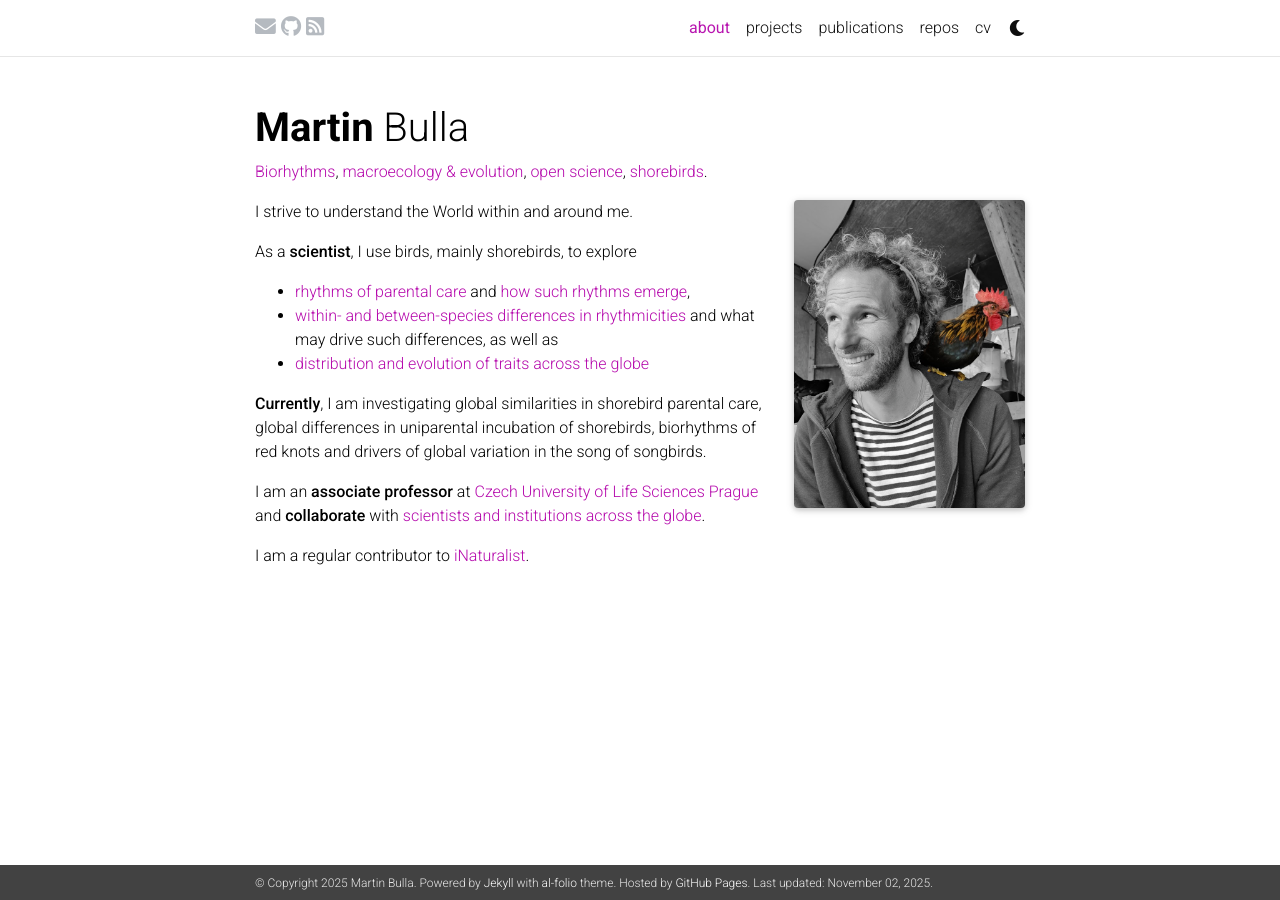
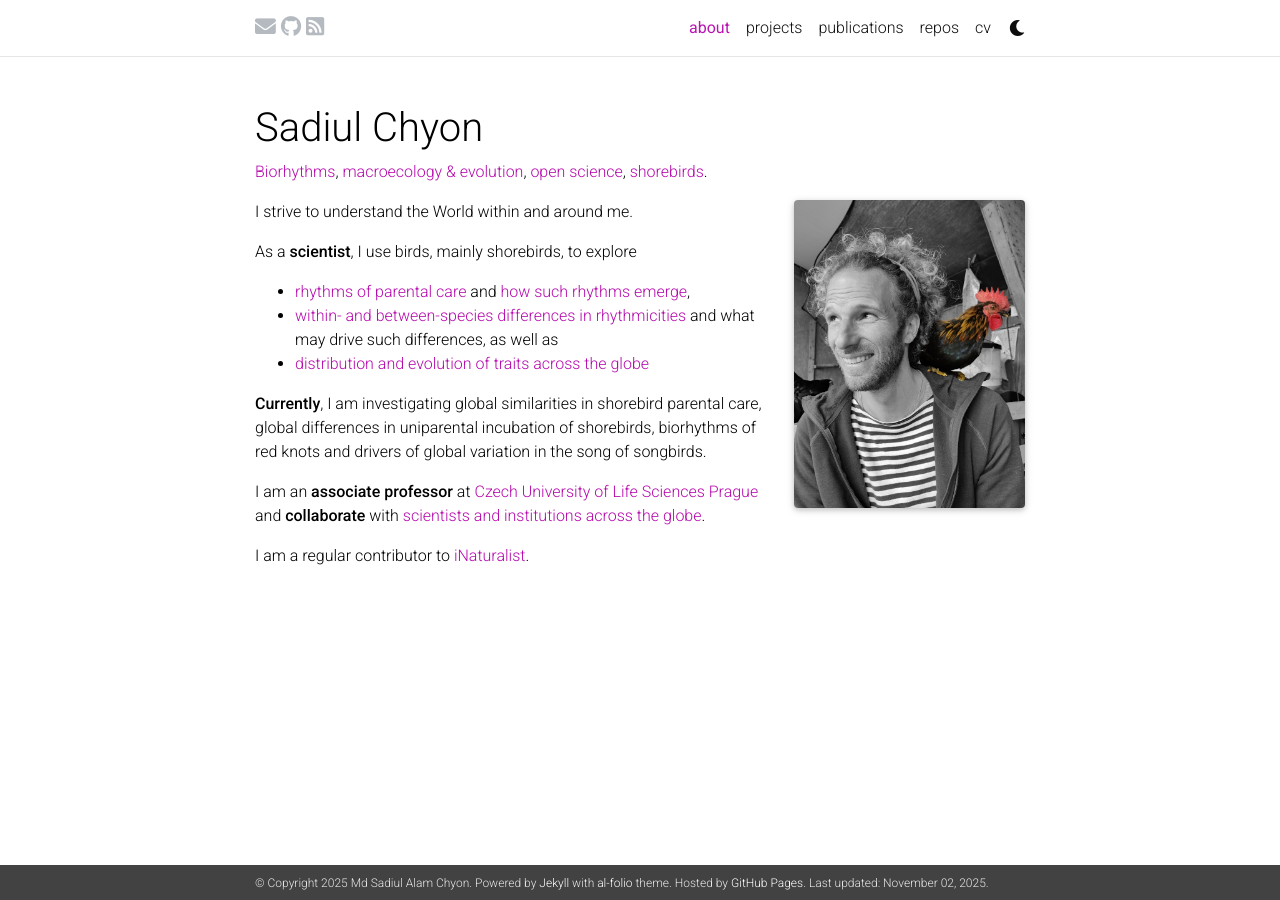
Before and after one commit to sadiulchyon/sadiulchyon.github.io, a Jekyll site: the page built from _pages/about.md, in a window 1280 px wide. Built offline with Jekyll 4.4.1, drawn with Linux system fonts in a browser that asks for light colours; full-size pictures stand in for the smaller copies a plugin makes; comment, search, counter and statistics services are not loaded; a style sheet for code colours, icons or effects is not loaded.

Commit message:
update config.yml for site title and personal information

```diff
--- a/_config.yml
+++ b/_config.yml
@@ -2,11 +2,11 @@
 # Site settings
 # -----------------------------------------------------------------------------
 
-title: blank # the website title (if blank, full name will be used instead)
-first_name: Martin
+title: Sadiul Chyon # the website title (if blank, full name will be used instead)
+first_name: Md Sadiul Alam
 middle_name:
-last_name: Bulla
-email: bulla.mar@gmail.com
+last_name: Chyon
+email: chyon.msa@gmail.com
 description: > # the ">" symbol means to ignore newlines until "footer_text:"
   A simple, whitespace theme for academics. Based on [*folio](https://github.com/bogoli/-folio) design.
 footer_text: >
@@ -17,7 +17,7 @@
 lang: en # the language of your site (for example: en, fr, cn, ru, etc.)
 icon: favicon_white.ico #⚛️ the emoji used as the favicon (alternatively, provide image name in /assets/img/)
 
-url: https://martinbulla.github.io # the base hostname & protocol for your site
+url: https://sadiulchyon.github.io # the base hostname & protocol for your site
 baseurl: # the subpath of your site, e.g. /blog/
 last_updated: true # set to true if you want to display last updated in the footer
 impressum_path:  # set to path to include impressum link in the footer, use the same path as permalink in a page, helps to conform with EU GDPR
```
